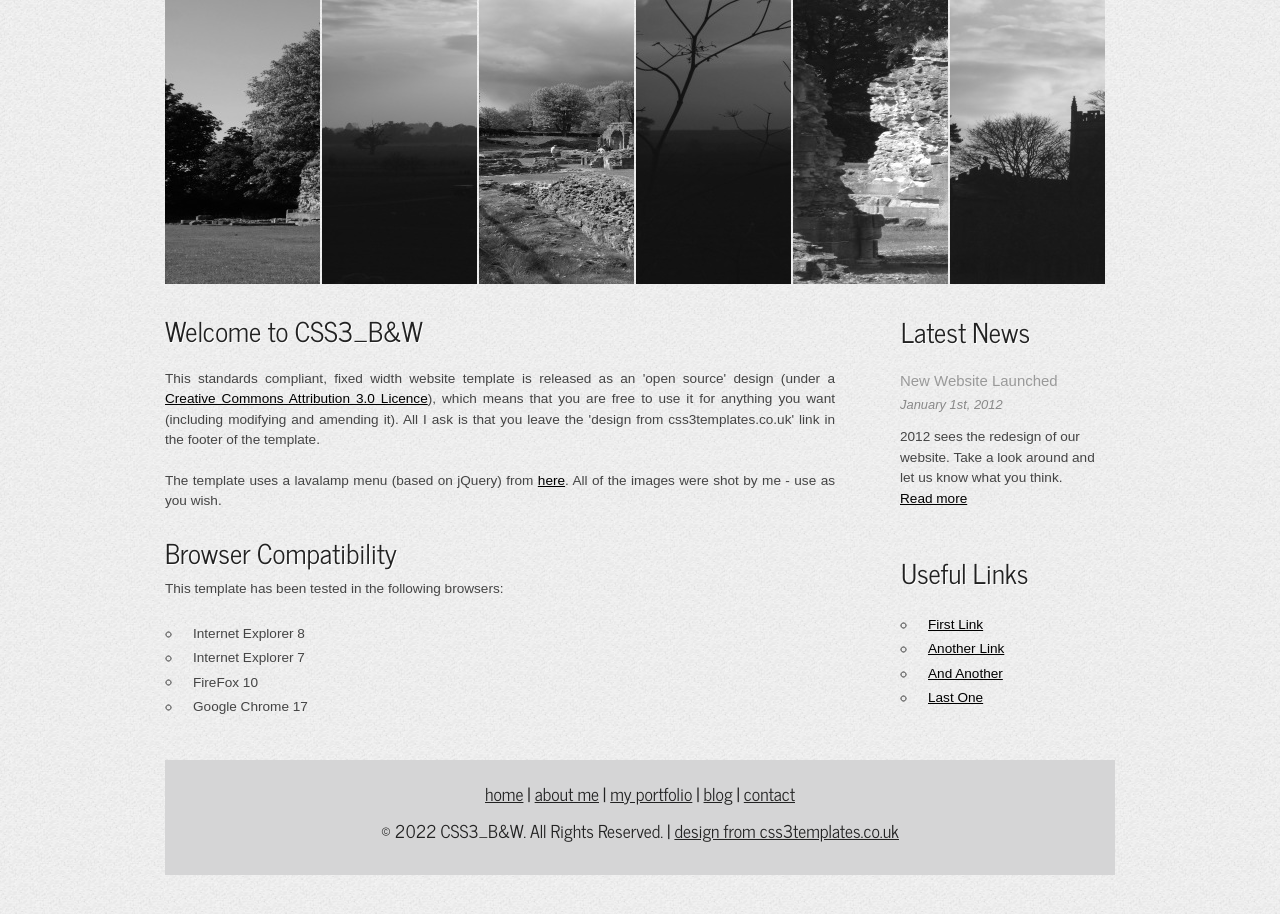
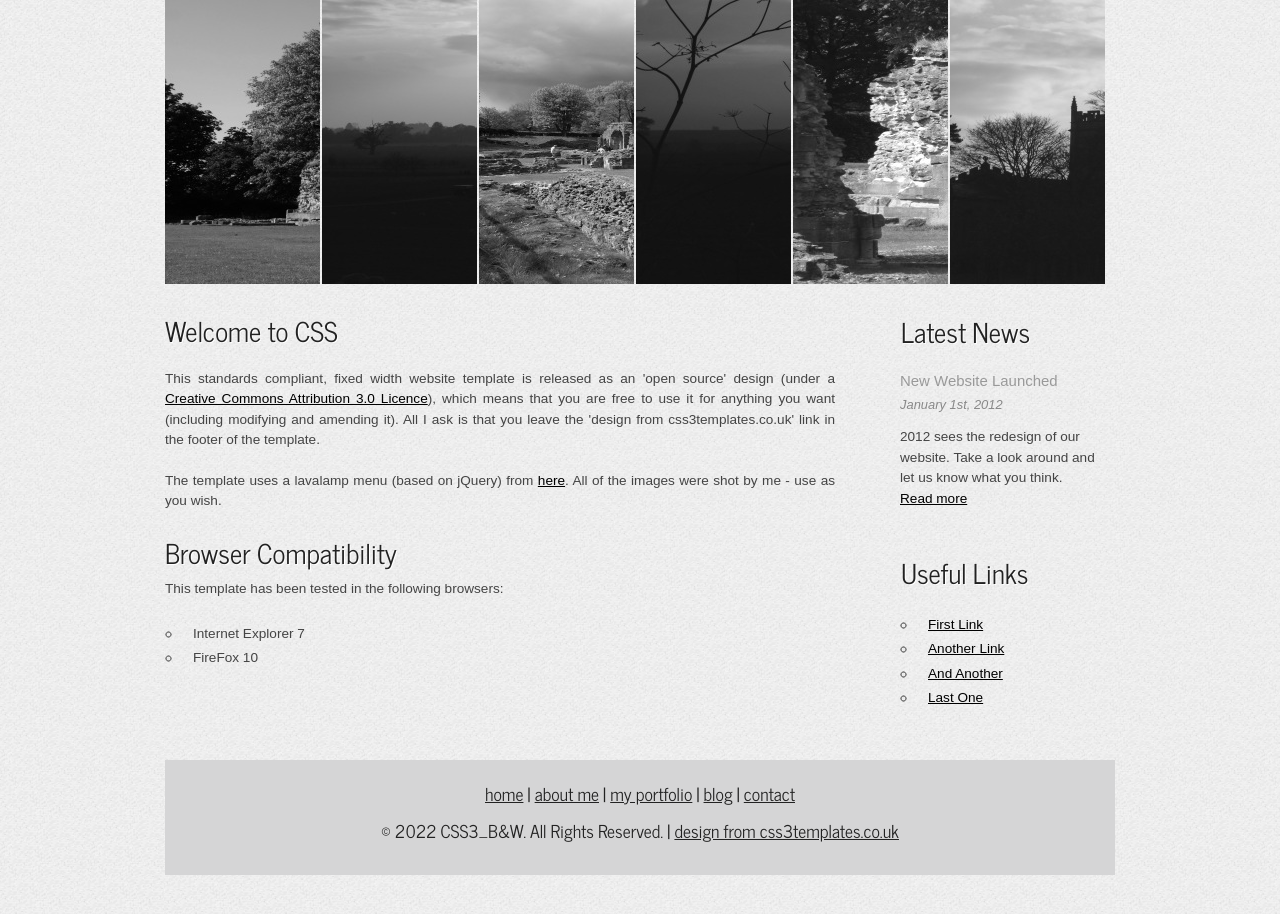
Before and after one commit to darshn-n/css-bw, a plain HTML site: page index.html in a window 1280 px wide. Shown: the part 146-1060 px from the top of the page. Drawn offline with Linux system fonts and the light colour scheme.

Commit message:
Some changes made.

```diff
--- a/index.html
+++ b/index.html
@@ -52,16 +52,14 @@
         </div>
       </div>
       <div id="content">
-        <h1>Welcome to CSS3_B&W</h1>
+        <h1>Welcome to CSS</h1>
         <p>This standards compliant, fixed width website template is released as an 'open source' design (under a <a href="http://creativecommons.org/licenses/by/3.0">Creative Commons Attribution 3.0 Licence</a>), which means that you are free to use it for anything you want (including modifying and amending it). All I ask is that you leave the 'design from css3templates.co.uk' link in the footer of the template.</p>
         <p>The template uses a lavalamp menu (based on jQuery) from <a href="http://www.gmarwaha.com/blog/2007/08/23/lavalamp-for-jquery-lovers/">here</a>. All of the images were shot by me - use as you wish.</p>
         <h2>Browser Compatibility</h2>
         <p>This template has been tested in the following browsers:</p>
         <ul>
-          <li>Internet Explorer 8</li>
           <li>Internet Explorer 7</li>
           <li>FireFox 10</li>
-          <li>Google Chrome 17</li>
         </ul>
       </div>
     </div>
```
